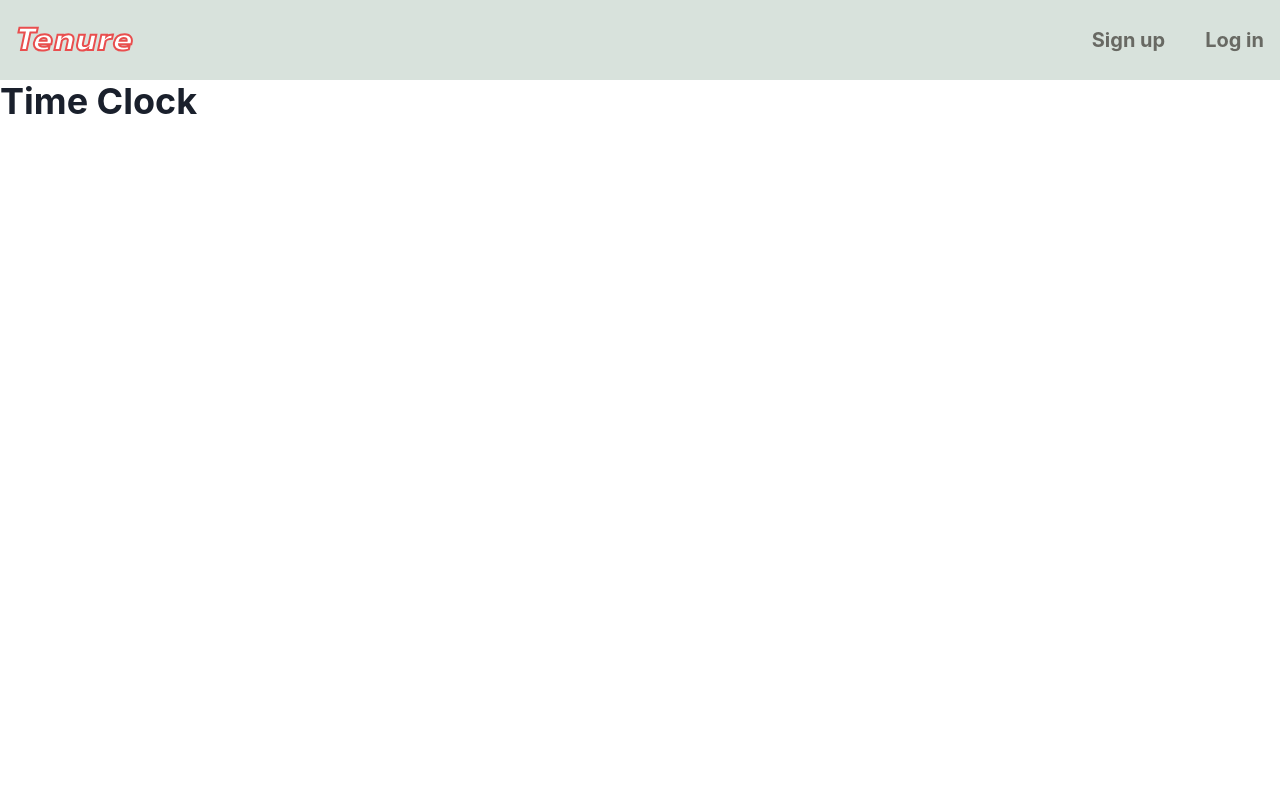
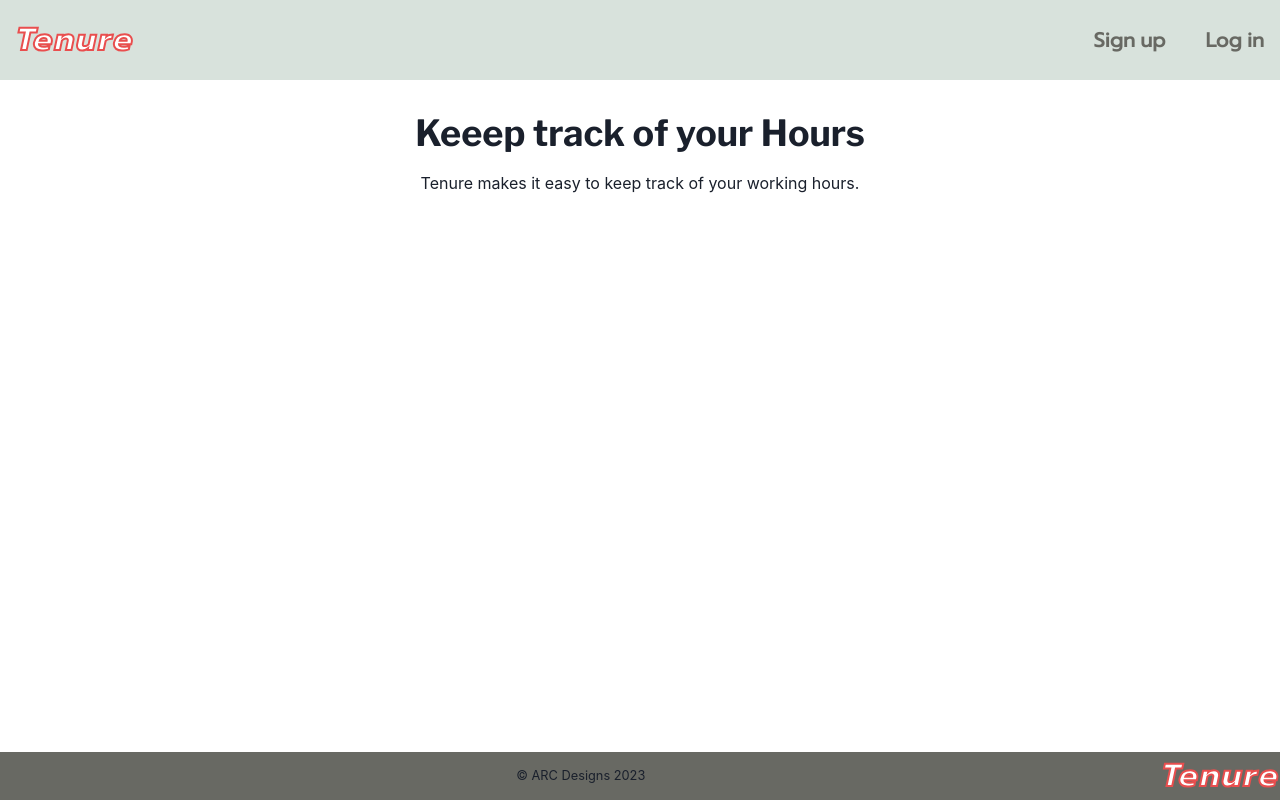
Before and after one commit to EnFuegoV3/Tenure, a React (Vite) app: page / in a window 1280 px wide. Built offline with nearby package versions, Linux system fonts and the light colour scheme.

Commit message:
footer added, need to fix

```diff
--- a/index.html
+++ b/index.html
@@ -6,8 +6,8 @@
     <meta name="viewport" content="width=device-width, initial-scale=1.0" />
     <link rel="preconnect" href="https://fonts.googleapis.com">
     <link rel="preconnect" href="https://fonts.gstatic.com" crossorigin>
-    <link href="https://fonts.googleapis.com/css2?family=Prompt:ital,wght@1,700&display=swap" rel="stylesheet">
-    <title></title>
+    <link href="https://fonts.googleapis.com/css2?family=Libre+Franklin:wght@400;700&family=Prompt:ital,wght@0,400;1,700&display=swap" rel="stylesheet">
+    <title>Tenure</title>
   </head>
   <body>
     <div id="root"></div>
--- a/src/App.jsx
+++ b/src/App.jsx
@@ -2,6 +2,7 @@ import { useState } from 'react'
 import { BrowserRouter, Routes, Route } from 'react-router-dom'
 import { Home } from './Components/Pages/Home'
 import { Header } from './Components/Header'
+import { Footer } from './Components/Footer'
 
 function App() {
 
@@ -11,6 +12,7 @@ function App() {
       <Routes>
         <Route path='/' element={<Home />} />
       </Routes>
+      <Footer pos="fixed" bottom="0" w="100%"/>
     </BrowserRouter>
   )
 }
--- a/src/Components/Footer.jsx
+++ b/src/Components/Footer.jsx
@@ -0,0 +1,14 @@
+import { Flex, Spacer, Box, Text } from "@chakra-ui/react"
+import Logo from "./Logo"
+
+export function Footer(props) {
+    return (
+        <Flex direction='row' bg='#686963' {...props}>
+
+            <Text fontSize=".8rem" m='auto'>&copy; ARC Designs 2023</Text>
+            {/* <Spacer /> */}
+            <Logo pr="0rem"/>
+
+        </Flex>
+    )
+}
--- a/src/Components/Header.jsx
+++ b/src/Components/Header.jsx
@@ -1,13 +1,13 @@
 import { Flex, Spacer, Box, Text } from "@chakra-ui/react"
 import Logo from "./Logo"
-import { color } from "framer-motion"
+
 
 
 export function Header(){
     return (
         <Flex as='header' bgColor='#d8e2dc' justify="space-between" align='center' w='100%' padding='1rem'>
             <Logo />
-            <Flex as="nav" gap='10' color='#686963' fontSize='xl' fontWeight='bold'>
+            <Flex as="nav" gap='10' color='#686963' fontSize='xl' fontWeight='bold' fontFamily={'prompt'}>
                 <Text _hover={{color: "#e94e4e"}} className="nav-items">Sign up</Text>
                 <Text _hover={{color: "#e94e4e"}} className="nav-items">Log in</Text>
             </Flex>
--- a/src/Components/Logo.jsx
+++ b/src/Components/Logo.jsx
@@ -3,7 +3,7 @@ import { Box, Text } from "@chakra-ui/react";
 export default function Logo(props) {
     return (
         <Box {...props}>
-            <Text className="logo" fontSize="2rem" fontWeight="bold" color='white' fontFamily={'Prompt'}>
+            <Text className="logo" fontSize="2rem" fontStyle='italic' fontWeight="700" color='white' fontFamily={'Prompt'}>
             Tenure
             </Text>
         </Box>
--- a/src/Components/Pages/Home.jsx
+++ b/src/Components/Pages/Home.jsx
@@ -1,8 +1,12 @@
 import { Heading } from "@chakra-ui/react";
-
+import Logo from "../Logo";
+import { Flex, Box, Text } from "@chakra-ui/react";
 
 export function Home() {
     return (
-        <Heading>Time Clock</Heading>
+        <Flex w='100%' justify='center' gap='1em' direction='column' align='center' mt='2em'>
+            <Heading fontFamily={'libre franklin'} fontWeight="600">Keeep track of your Hours</Heading>
+            <Text>Tenure makes it easy to keep track of your working hours.</Text>
+        </Flex>
     )
 }
--- a/src/index.css
+++ b/src/index.css
@@ -1,8 +1,13 @@
 :root {
-  font-family: Inter, system-ui, Avenir, Helvetica, Arial, sans-serif;
+  font-family: 'prompt', system-ui, Avenir, Helvetica, Arial, sans-serif;
   line-height: 1.5;
   font-weight: 400;
+  box-sizing: border-box;
+}
 
+body {
+  margin: 0;
+  padding: 0;
 }
 
 .logo {
@@ -12,4 +17,7 @@
 
 .nav-items {
   cursor: pointer;
+  word-spacing: -2px;
+
+
 }
```
Also changed, not shown: 1 other file (tests, documents, lock files or other folders).
